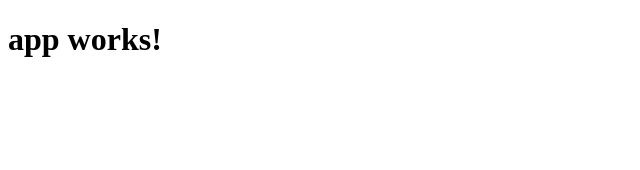
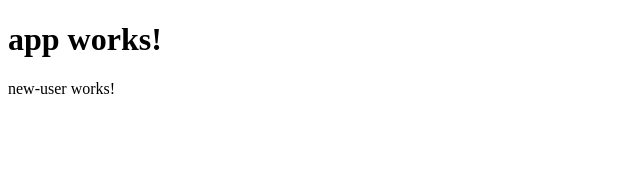
Before and after one commit to Naghmehd/home_library, an Angular app in the folder client/: page / in a window 1280 px wide. Shown: the top 170 px of the page, without its empty margins (0-640 px from the left). Built offline with nearby package versions, Linux system fonts and the light colour scheme.

Commit message:
added router-outlet to the layout

```diff
--- a/client/src/app/app.component.html
+++ b/client/src/app/app.component.html
@@ -1,3 +1,4 @@
 <h1>
   {{title}}
 </h1>
+<router-outlet></router-outlet>
--- /dev/null
+++ b/client/src/app/new-user/new-user.component.html
@@ -0,0 +1,3 @@
+<p>
+  new-user works!
+</p>
--- /dev/null
+++ b/client/src/app/new-user/new-user.component.ts
@@ -0,0 +1,15 @@
+import { Component, OnInit } from '@angular/core';
+
+@Component({
+  selector: 'app-new-user',
+  templateUrl: './new-user.component.html',
+  styleUrls: ['./new-user.component.css']
+})
+export class NewUserComponent implements OnInit {
+
+  constructor() { }
+
+  ngOnInit() {
+  }
+
+}
```
Also changed, not shown: client/src/app/app-routing.module.ts (added, +14 -0 lines), client/src/app/app.module.ts (+7 -2 lines), client/src/app/new-user/new-user.component.css (added), 1 other file (tests, documents, lock files or other folders).
